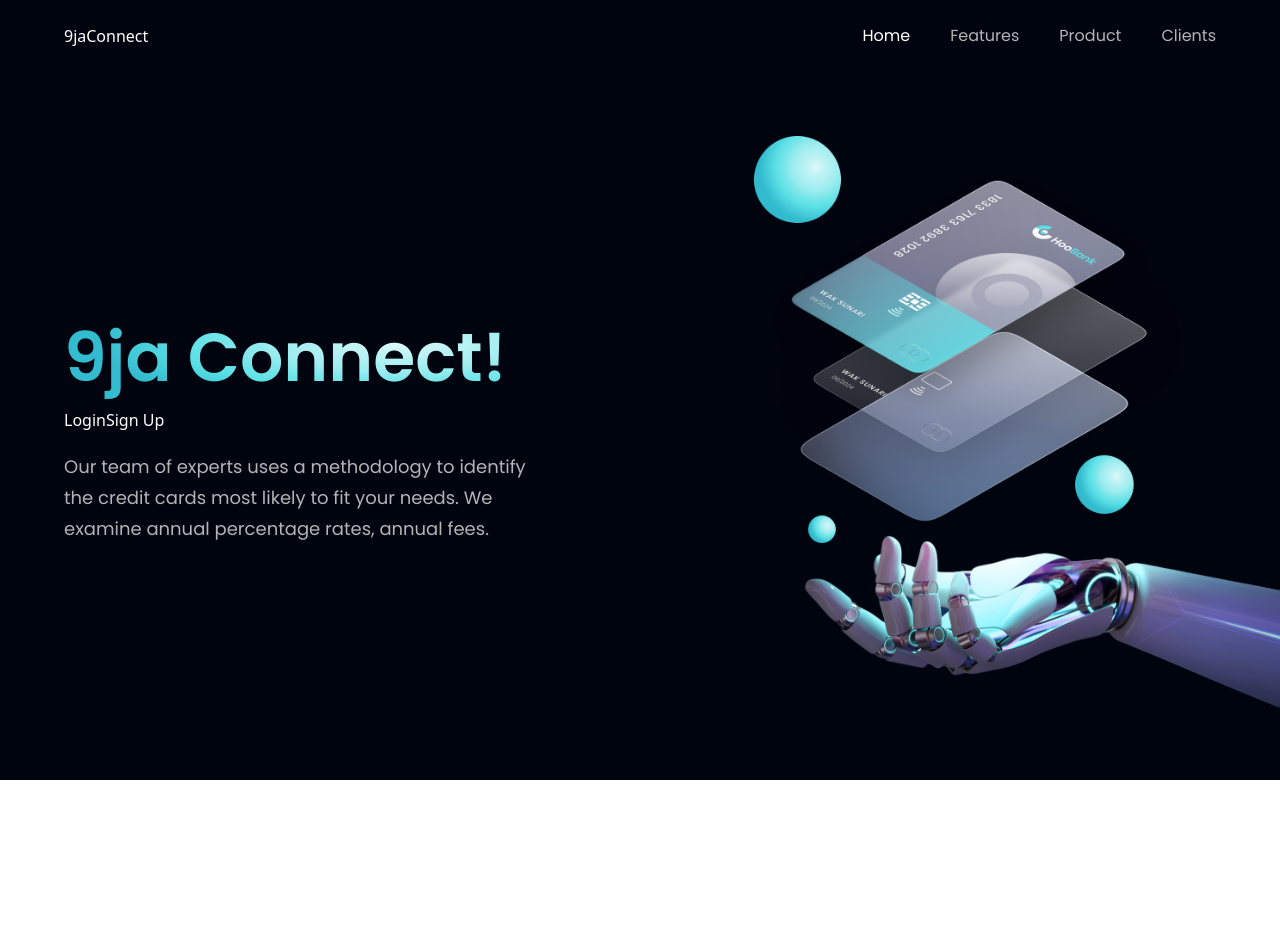
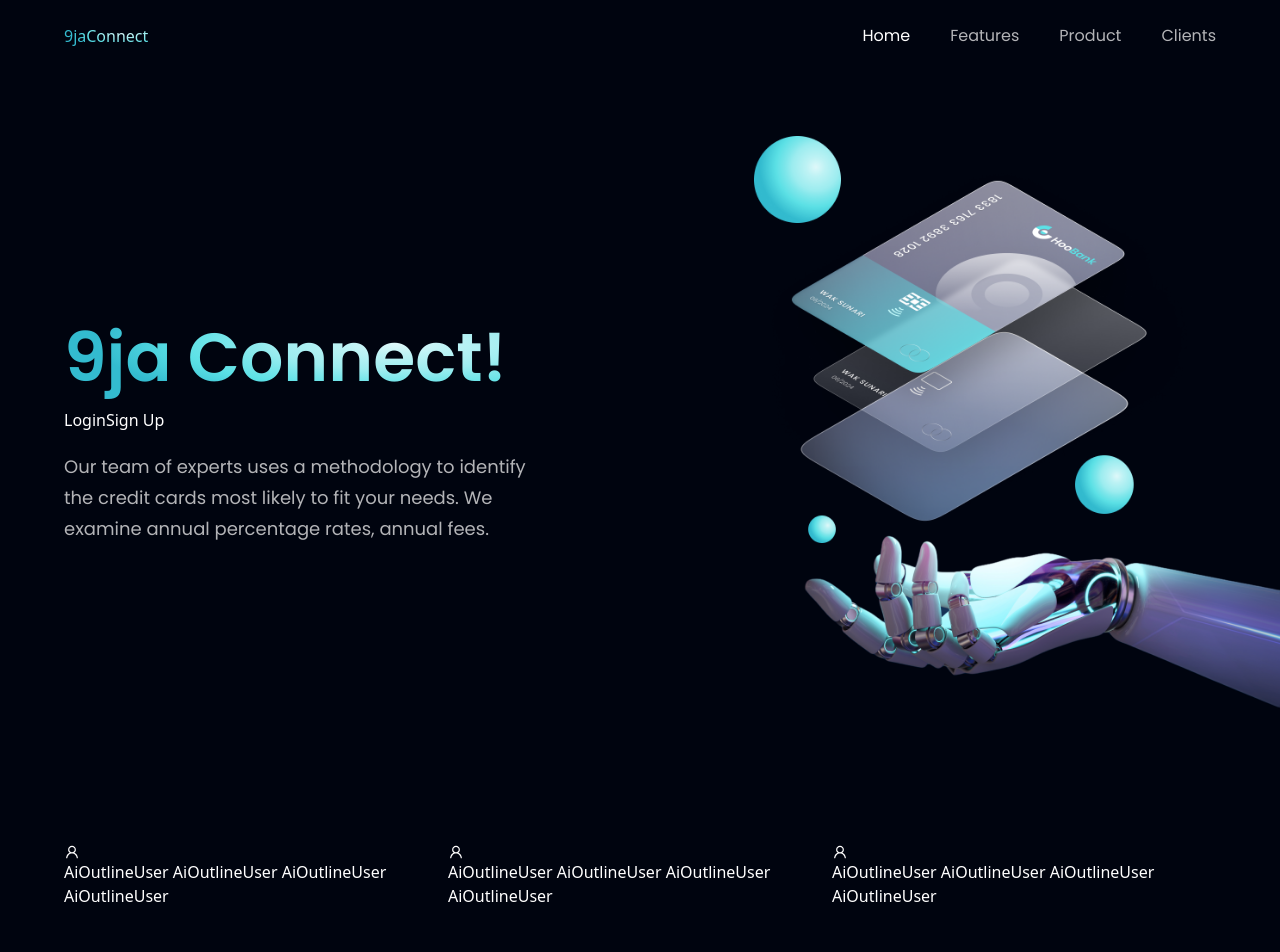
Before and after one commit to chiizzy1/we-connect-react, a React (Vite) app in the folder client/vite-project/: page / in a window 1280 px wide. Shown: the top 952 px of the page. Before the commit the page ends 800 px from the top, so only its background shows below. Built offline with nearby package versions, Linux system fonts and the light colour scheme.

Commit message:
root page style

```diff
--- a/client/vite-project/package.json
+++ b/client/vite-project/package.json
@@ -22,6 +22,7 @@
     "react": "^18.2.0",
     "react-dom": "^18.2.0",
     "react-hook-form": "^7.38.0",
+    "react-icons": "^4.6.0",
     "react-redux": "^8.0.4",
     "react-router-dom": "^6.4.2",
     "sort-by": "^1.2.0",
--- /dev/null
+++ b/client/vite-project/src/components/Gallery.jsx
@@ -0,0 +1,9 @@
+
+
+const Gallery = () => {
+  return (
+    <div className="text-gradient">Gallery</div>
+  )
+}
+
+export default Gallery
--- a/client/vite-project/src/components/Navbar.jsx
+++ b/client/vite-project/src/components/Navbar.jsx
@@ -46,7 +46,7 @@ const Navbar = () => {
       <div className={`${styles.boxWidth}`}>
           <nav className="w-full flex py-6 justify-between items-center navbar">
 
-            <div className="text-white">9jaConnect</div>
+            <div className="text-gradient">9jaConnect</div>
             {/* Desktop View */}
             <ul className="list-none sm:flex hidden justify-end items-center flex-1">
               {navLinks.map((nav, index) => (
--- a/client/vite-project/src/components/Services.jsx
+++ b/client/vite-project/src/components/Services.jsx
@@ -1,9 +1,21 @@
-import styles,{ layout } from "../style"
+import styles,{ layout } from "../style";
+import { AiOutlineUser } from "react-icons/ai";
 
 
 const Services = () => (
     <section id="features" className={layout.section}>
-
+        <div className="text-white">
+            <AiOutlineUser />
+            <p>AiOutlineUser AiOutlineUser  AiOutlineUser AiOutlineUser</p>
+        </div>
+        <div className="text-white">
+            <AiOutlineUser />
+            <p>AiOutlineUser AiOutlineUser  AiOutlineUser AiOutlineUser</p>
+        </div>
+        <div className="text-white">
+            <AiOutlineUser />
+            <p>AiOutlineUser AiOutlineUser  AiOutlineUser AiOutlineUser</p>
+        </div>
     </section>
 )
 
--- /dev/null
+++ b/client/vite-project/src/components/Testimonials.jsx
@@ -0,0 +1,9 @@
+import React from 'react'
+
+const Testimonials = () => {
+  return (
+    <div>Testimonials</div>
+  )
+}
+
+export default Testimonials
--- a/client/vite-project/src/components/index.js
+++ b/client/vite-project/src/components/index.js
@@ -1,9 +1,11 @@
 import Navbar from "./Navbar";
 import Hero from "./Hero";
 import Services from "./Services";
+import Gallery from "./Gallery";
 
 export {
     Navbar,
     Hero,
-    Services
+    Services,
+    Gallery,
 }
--- a/client/vite-project/src/constants/index.js
+++ b/client/vite-project/src/constants/index.js
@@ -19,6 +19,12 @@ export const navLinks = [
   },
 ];
 
+export const services = [
+  {
+    icon: "",
+    text: "We take proactive steps make sure your information and transactions are secure."
+  }
+]
 // export const features = [
 //   {
 //     id: "feature-1",
--- a/client/vite-project/src/routes/root.jsx
+++ b/client/vite-project/src/routes/root.jsx
@@ -1,6 +1,6 @@
 import { Link } from "react-router-dom";
 import styles from "../style";
-import { Hero  } from "../components";
+import { Gallery, Hero, Services  } from "../components";
 
 const root = () => (
   <>
@@ -12,7 +12,8 @@ const root = () => (
 
       <div className={`bg-primary ${styles.paddingX} ${styles.flexCenter}`}>
         <div className={`${styles.boxWidth}`}>
-
+          <Services />
+          <Gallery />
         </div>
       </div>
   </>
```
Also changed, not shown: 1 other file (tests, documents, lock files or other folders).
